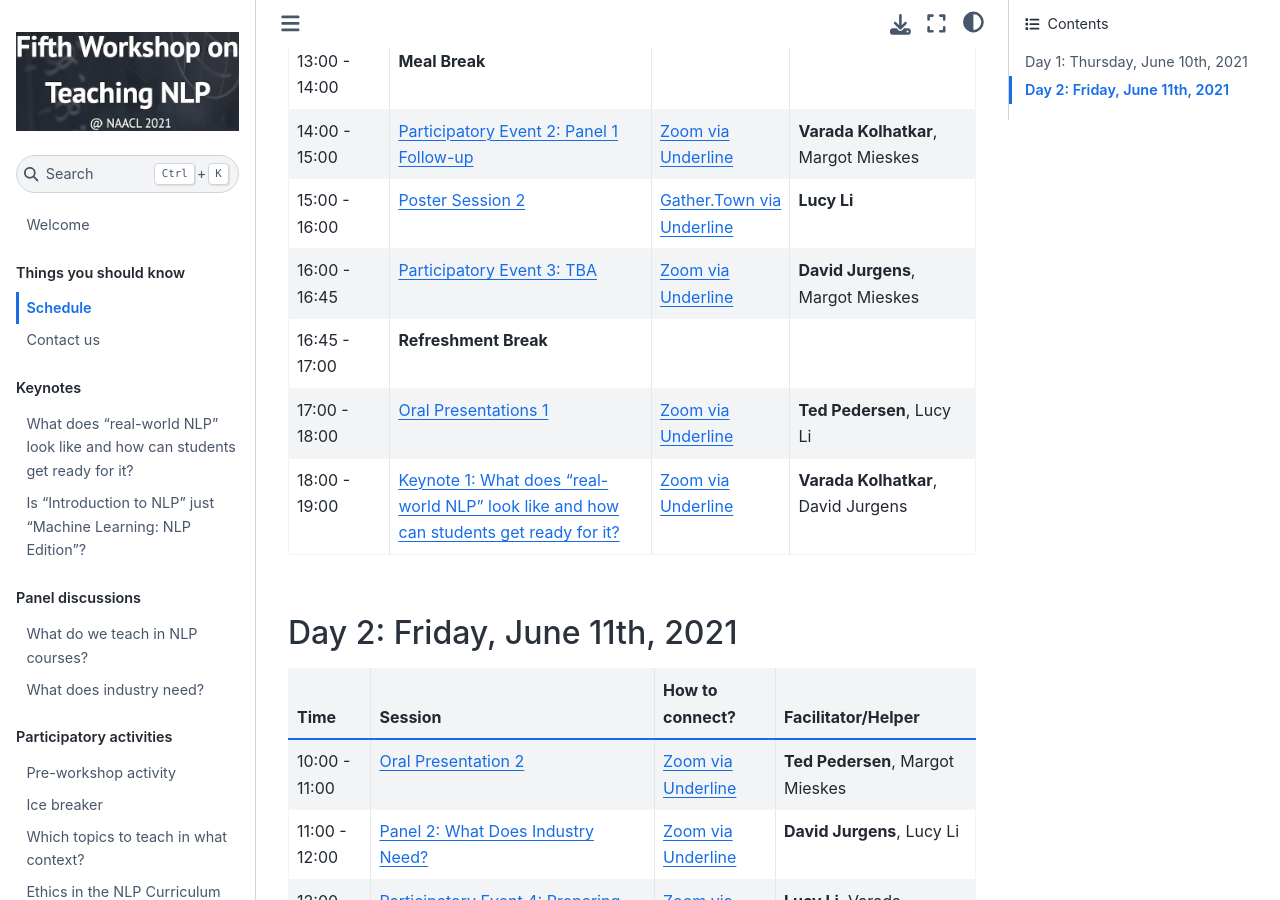
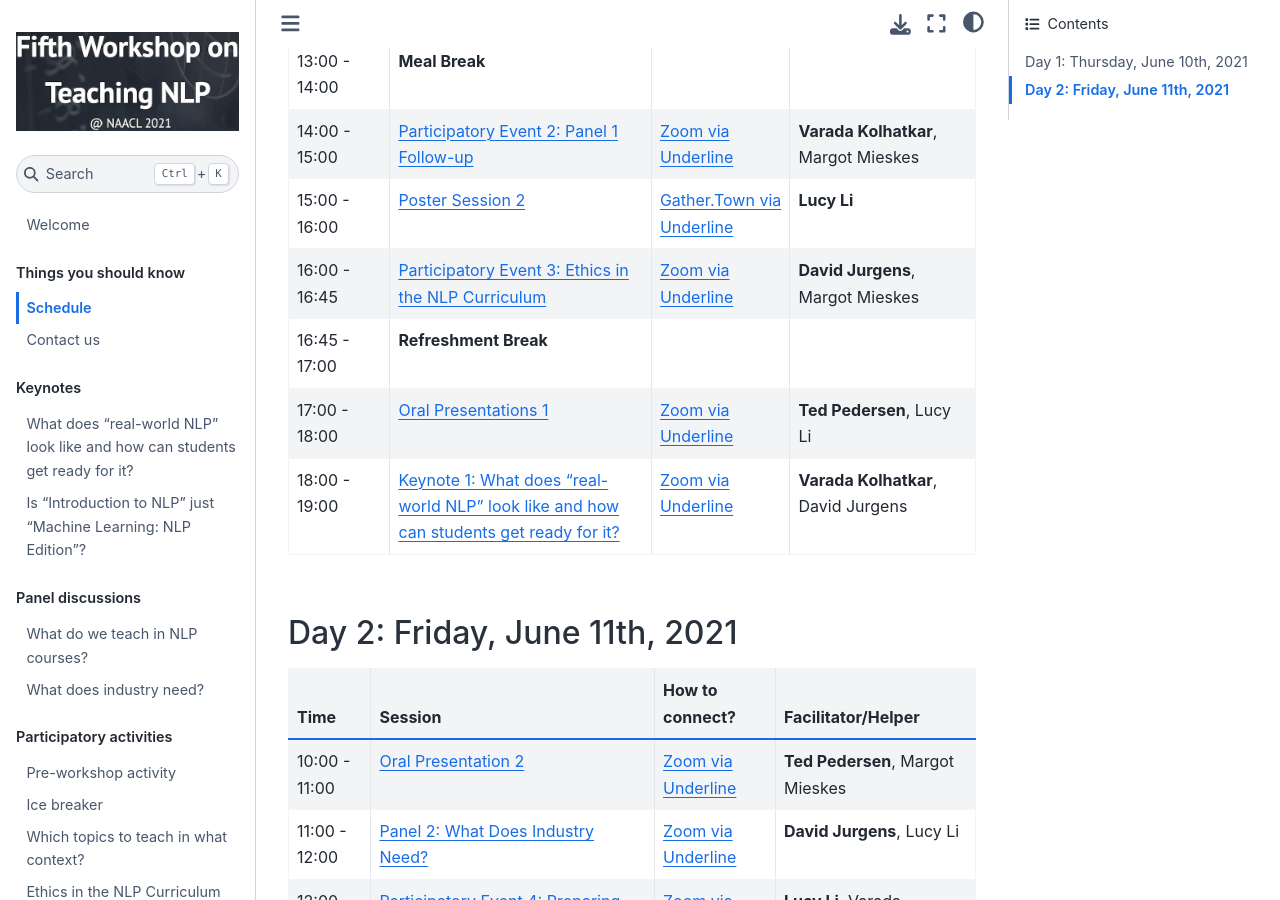
Before and after one commit to TeachingNLP/workshop-book, a Jupyter Book: the page built from schedule.md, in a window 1280 px wide and 900 px high, scrolled down 991 px. Built offline with Jupyter Book 1.0.4 settings and Sphinx 7.4.7 and the Sphinx Book theme 1.1.4, drawn with Linux system fonts in a browser that asks for light colours.

Commit message:
updating links

```diff
--- a/schedule.md
+++ b/schedule.md
@@ -22,7 +22,7 @@ Each session will have a primary facilitator (names in boldface) and a helper. I
 | 13:00 - 14:00  | **Meal Break**                              |            |                     |  |
 | 14:00 - 15:00  | [Participatory Event 2: Panel 1 Follow-up](activities/core-topics.md)     |         [Zoom via Underline](https://underline.io/events/122/sessions?eventSessionId=4302)             |  **Varada Kolhatkar**, Margot Mieskes |
 | 15:00 - 16:00  | [Poster Session 2](posters/poster2.md)   |         [Gather.Town via Underline](https://underline.io/events/122/sessions?eventSessionId=4302)            | **Lucy Li** |
-| 16:00 - 16:45  | [Participatory Event 3: TBA](activities/ethics-in-nlp.md)  |         [Zoom via Underline](https://underline.io/events/122/sessions?eventSessionId=4302)             |  **David Jurgens**, Margot Mieskes |
+| 16:00 - 16:45  | [Participatory Event 3: Ethics in the NLP Curriculum](activities/ethics-in-nlp.md)  |         [Zoom via Underline](https://underline.io/events/122/sessions?eventSessionId=4302)             |  **David Jurgens**, Margot Mieskes |
 | 16:45 - 17:00  | **Refreshment Break**  |                     |                     |
 | 17:00 - 18:00  | [Oral Presentations 1](oral-talks/talk1.md) |      [Zoom via Underline](https://underline.io/events/122/sessions?eventSessionId=4302)           |   **Ted Pedersen**, Lucy Li |
 | 18:00 - 19:00  | [Keynote 1: What does "real-world NLP" look like and how can students get ready for it?](keynotes/ines_montani.md)   |         [Zoom via Underline](https://underline.io/events/122/sessions?eventSessionId=4302)           |  **Varada Kolhatkar**, David Jurgens  |
```
